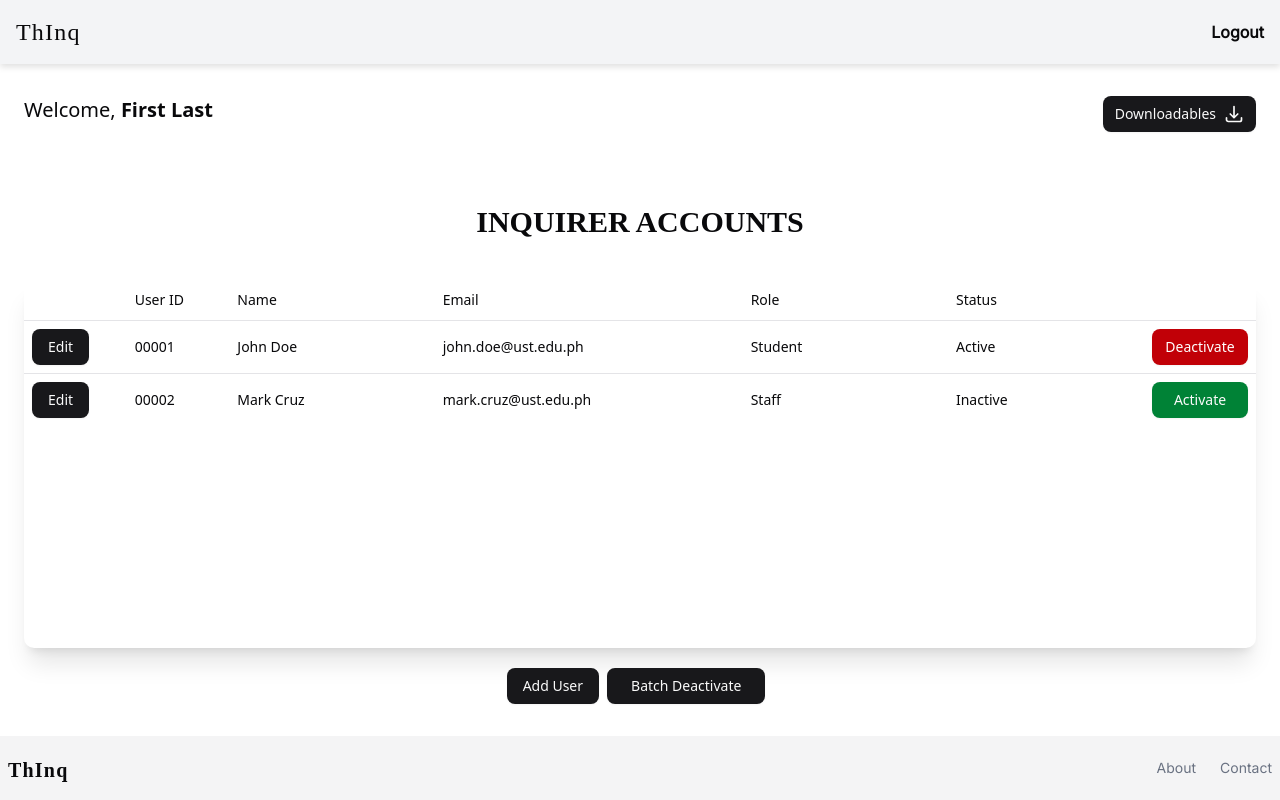
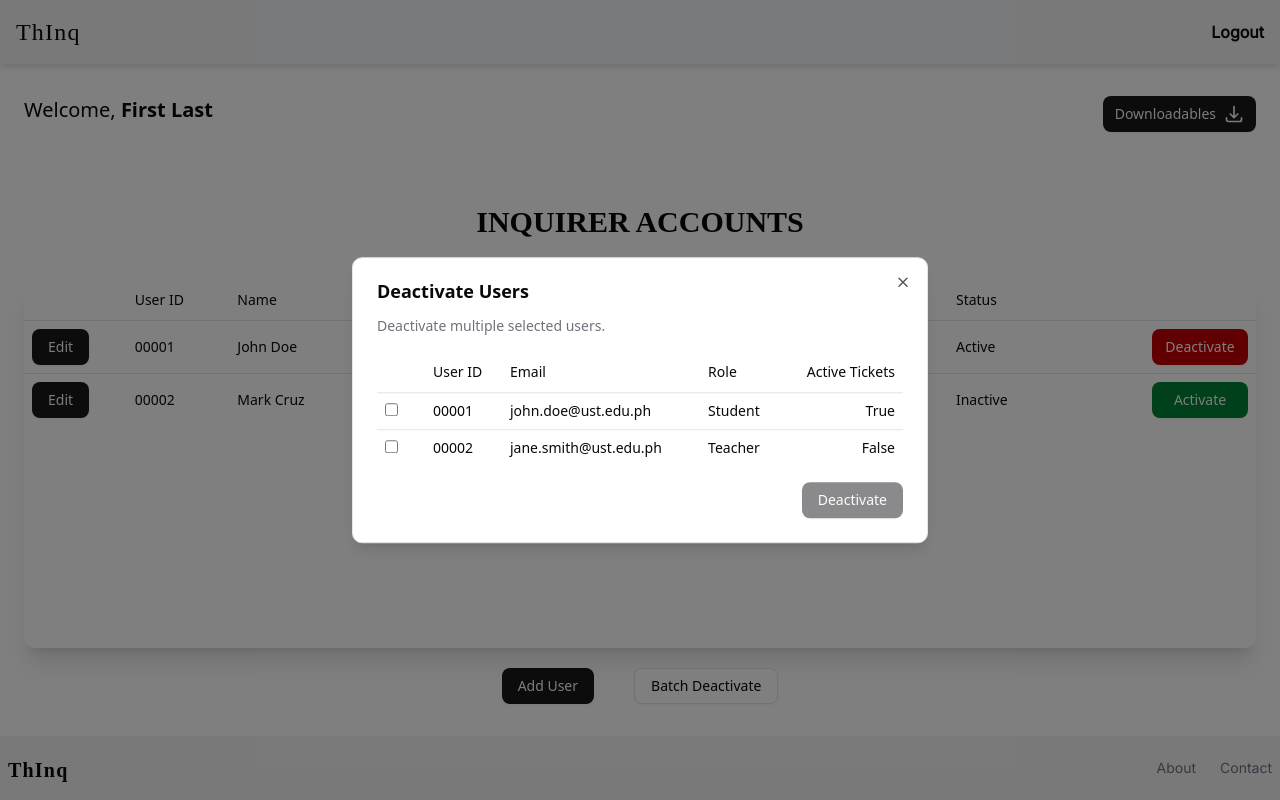
Before and after one commit to arlandev/thinq-revamp, a React (Vite) app: page / in a window 1280 px wide. Both pictures are taken after a click on the button "Batch Deactivate". Built offline with nearby package versions, Linux system fonts and the light colour scheme; a web font is replaced by a local one.

Commit message:
add: Batch deactivate dialog window + logic handling

```diff
--- /dev/null
+++ b/src/components/common/BatchDeactivateDialog.jsx
@@ -0,0 +1,148 @@
+import { Button } from "@/components/ui/button";
+
+import { useState } from "react";
+
+import {
+  Table,
+  TableBody,
+  TableCaption,
+  TableCell,
+  TableHead,
+  TableHeader,
+  TableRow,
+} from "@/components/ui/table";
+
+import {
+  Dialog,
+  DialogContent,
+  DialogDescription,
+  DialogFooter,
+  DialogHeader,
+  DialogTitle,
+  DialogTrigger,
+} from "@/components/ui/dialog";
+
+import { Input } from "@/components/ui/input";
+import { Label } from "@/components/ui/label";
+
+function BatchDeactivateDialog({ users = [] }) {
+  // TODO: handle users decoupling list
+
+  // state to control open and close of dialog
+  const [open, setOpen] = useState(false);
+
+  // only get active users to show in the table
+  const activeUsers = users.filter((user) => user.isActive);
+
+  const [selectedUsers, setSelectedUsers] = useState({});
+
+  // update selectedUsers by flipping a switch for the userId
+  /**
+    prev:
+    *   {
+        "00001": true,
+        "00003": false
+        }
+    * then click 00001
+        new:
+        {
+        "00001": false,
+        "00003": false
+        }
+    */
+
+  const handleCheckboxChange = (userId) => {
+    setSelectedUsers((prev) => ({
+      ...prev,
+      [userId]: !prev[userId],
+    }));
+  };
+
+  const handleSubmit = (e) => {
+    e.preventDefault(); // to avoid browser reload
+
+    // load array of users to deactivate
+    const usersToDeactivate = Object.keys(selectedUsers).filter(
+      (userId) => selectedUsers[userId],
+    );
+
+    // call API for deactivation
+    // TODO: API Deactivation
+    console.log("Deactivating users: ", selectedUsers);
+
+    // set selected users to be empty
+    setSelectedUsers({});
+
+    // close the dialog window
+    setOpen(false);
+  };
+
+  return (
+    <Dialog open={open} onOpenChange={setOpen}>
+      <DialogTrigger asChild>
+        <Button variant="outline">Batch Deactivate</Button>
+      </DialogTrigger>
+      <DialogContent className="sm:max-w-xl">
+        <DialogHeader>
+          <DialogTitle className="">Deactivate Users</DialogTitle>
+        </DialogHeader>
+        <DialogDescription>
+          Deactivate multiple selected users.
+        </DialogDescription>
+        <form onSubmit={handleSubmit}>
+          <div className="max-h-96 overflow-y-auto">
+            <Table>
+              <TableHeader>
+                <TableRow>
+                  <TableHead className="w-12"></TableHead>
+                  <TableHead>User ID</TableHead>
+                  <TableHead>Email</TableHead>
+                  <TableHead>Role</TableHead>
+                  <TableHead className="text-right">Active Tickets</TableHead>
+                </TableRow>
+              </TableHeader>
+              <TableBody>
+                {activeUsers.length > 0 ? (
+                  activeUsers.map((user) => (
+                    <TableRow key={user.id}>
+                      <TableCell>
+                        <input
+                          type="checkbox"
+                          checked={!!selectedUsers[user.id]}
+                          onChange={() => handleCheckboxChange(user.id)}
+                        />
+                      </TableCell>
+                      <TableCell className="font-medium">{user.id}</TableCell>
+                      <TableCell>{user.email}</TableCell>
+                      <TableCell>{user.role}</TableCell>
+                      <TableCell className="text-right">
+                        {user.hasActiveTickets ? "True" : "False"}
+                      </TableCell>
+                    </TableRow>
+                  ))
+                ) : (
+                  <TableRow>
+                    <TableCell colSpan={5} className="text-center py-6">
+                      No active users found.
+                    </TableCell>
+                  </TableRow>
+                )}
+              </TableBody>
+            </Table>
+          </div>
+        </form>
+        <DialogFooter>
+          <Button
+            type="submit"
+            onClick={handleSubmit}
+            disabled={Object.values(selectedUsers).filter(Boolean).length === 0}
+          >
+            Deactivate
+          </Button>
+        </DialogFooter>
+      </DialogContent>
+    </Dialog>
+  );
+}
+
+export default BatchDeactivateDialog;
--- a/src/pages/InquirerAccountsPage.jsx
+++ b/src/pages/InquirerAccountsPage.jsx
@@ -16,6 +16,32 @@ import {
 } from "@/components/ui/table";
 
 import EditDialog from "@/components/common/EditDialog";
+import BatchDeactivateDialog from "@/components/common/BatchDeactivateDialog";
+
+// sample users for testing
+const users = [
+  {
+    id: "00001",
+    email: "john.doe@ust.edu.ph",
+    role: "Student",
+    isActive: true,
+    hasActiveTickets: true,
+  },
+  {
+    id: "00002",
+    email: "jane.smith@ust.edu.ph",
+    role: "Teacher",
+    isActive: true,
+    hasActiveTickets: false,
+  },
+  {
+    id: "00003",
+    email: "john.legend@ust.edu.ph",
+    role: "Staff",
+    isActive: false,
+    hasActiveTickets: false,
+  },
+];
 
 function InquirerAccountsPage() {
   // TODO: Add Edit Dialog
@@ -111,9 +137,9 @@ function InquirerAccountsPage() {
             </Table>
           </div>
         </div>
-        <div className="flex justify-center items-center mt-5">
+        <div className="flex justify-center gap-10 mt-5">
           <AddUserDialog addType="inquirer" />
-          <Button className="mx-2 px-6">Batch Deactivate</Button>
+          <BatchDeactivateDialog className="mx-10 px-6" users={users} />
         </div>
       </div>
     </PageLayout>
```
